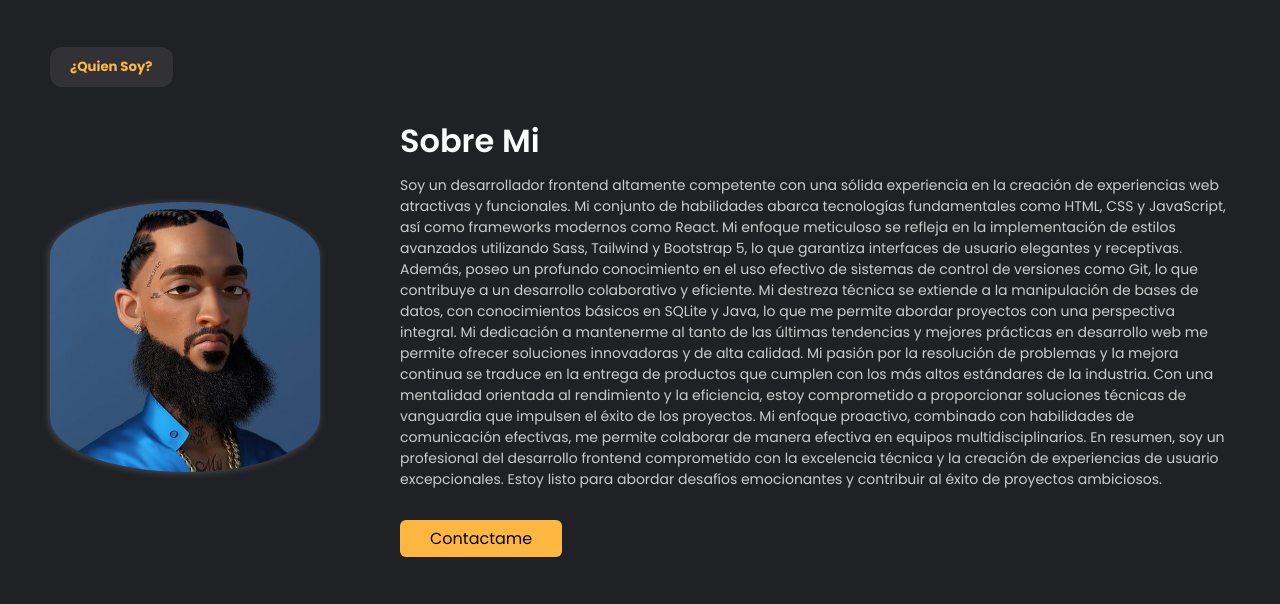
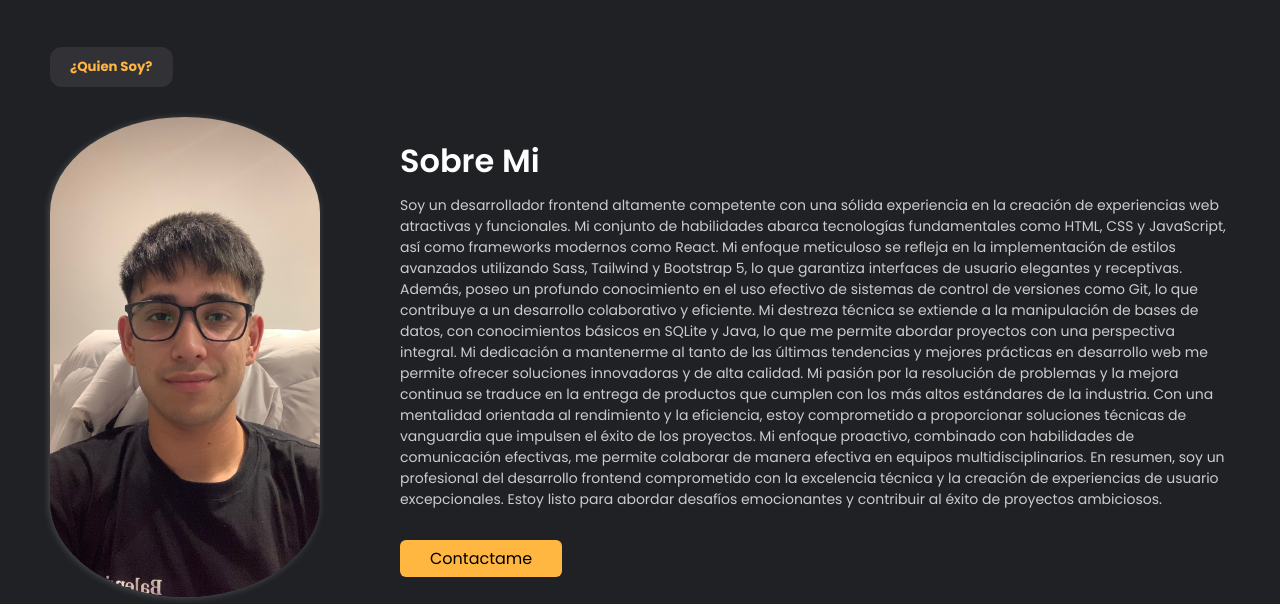
Before and after one commit to frangarciad/myPortf, a plain HTML site: page index.html in a window 1280 px wide. Shown: the part 873-1477 px from the top of the page. Drawn offline with nearby package versions, Linux system fonts and the light colour scheme.

Commit message:
Update index.html

```diff
--- a/index.html
+++ b/index.html
@@ -72,7 +72,7 @@
     <h5 class="seprator">¿Quien Soy?</h5>
 
     <div class="about">
-      <img src="./img/hero.jpg" alt="Foto de presentación" />
+      <img src="img/IMG_0072.jpg" alt="Foto de presentación" />
       <div class="info">
         <h3>Sobre Mi</h3>
         <p>
```
